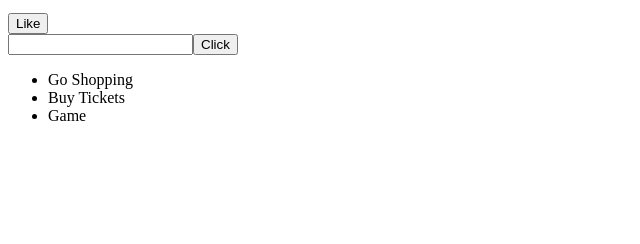
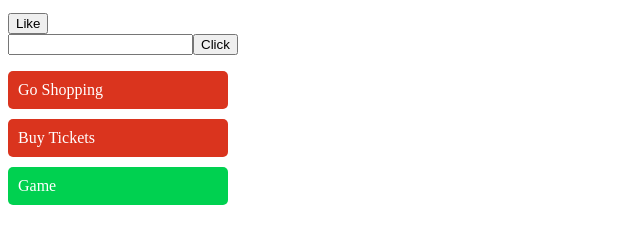
Before and after one commit to NightCoderMMCoder/Vue3-Basic, a plain HTML site: page index.html in a window 1280 px wide. Shown: the part 552-796 px from the top of the page, without its empty margins (0-640 px from the left). Drawn offline with nearby package versions, Linux system fonts and the light colour scheme.

Commit message:
9-DynamicClass

```diff
--- a/index.html
+++ b/index.html
@@ -14,6 +14,22 @@
       }
       .error {
         color: red;
+      }
+      ul {
+        padding: 0;
+      }
+      .todo {
+        color: white;
+        padding: 10px;
+        width: 200px;
+        margin-bottom: 10px;
+        border-radius: 5px;
+      }
+      .completed {
+        background-color: rgb(0, 209, 80);
+      }
+      .remain {
+        background-color: rgb(218, 52, 30);
       }
     </style>
   </head>
@@ -53,7 +69,7 @@
           v-bind:class="[ todo.completed ? 'completed': 'remain' ]"
           v-on:click="todo.completed = !todo.completed"
         >
-          {{ todo.task }}
+          <span> {{ todo.task }} </span>
         </li>
       </ul>
 
```
